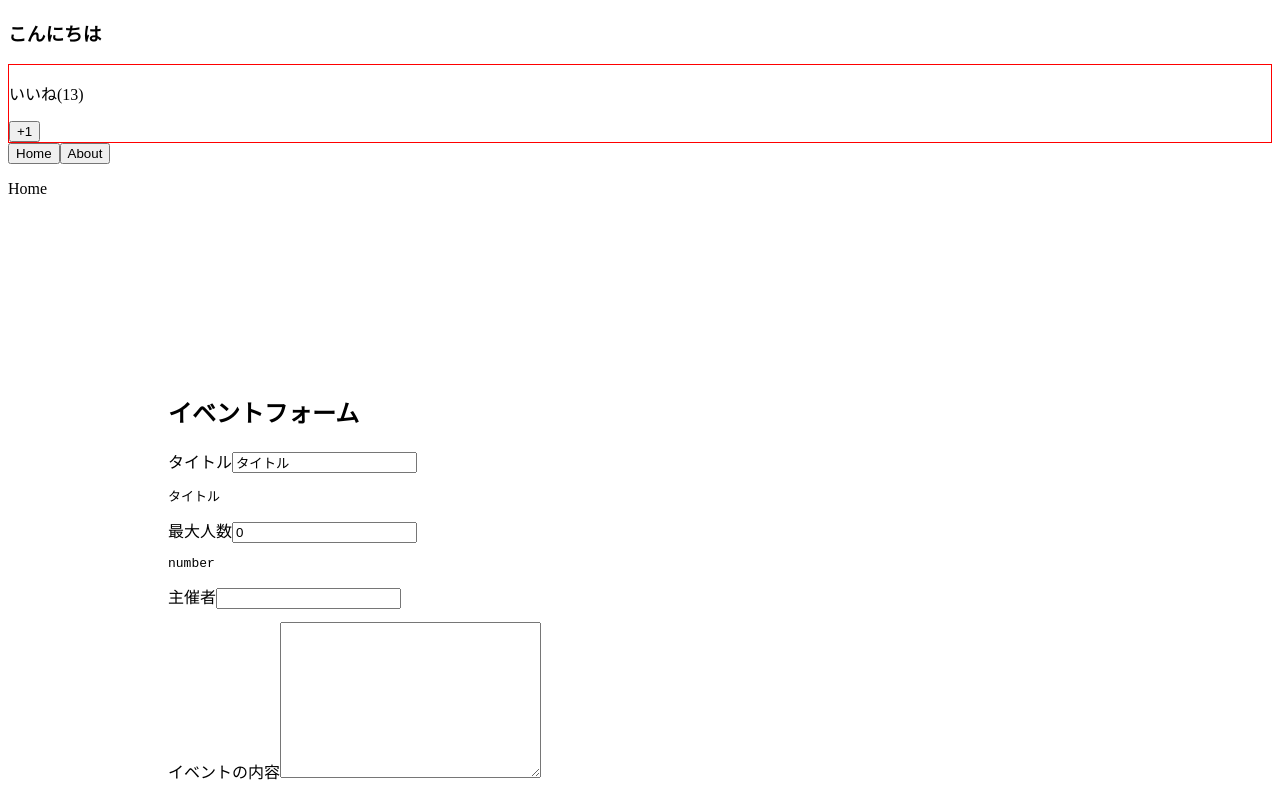
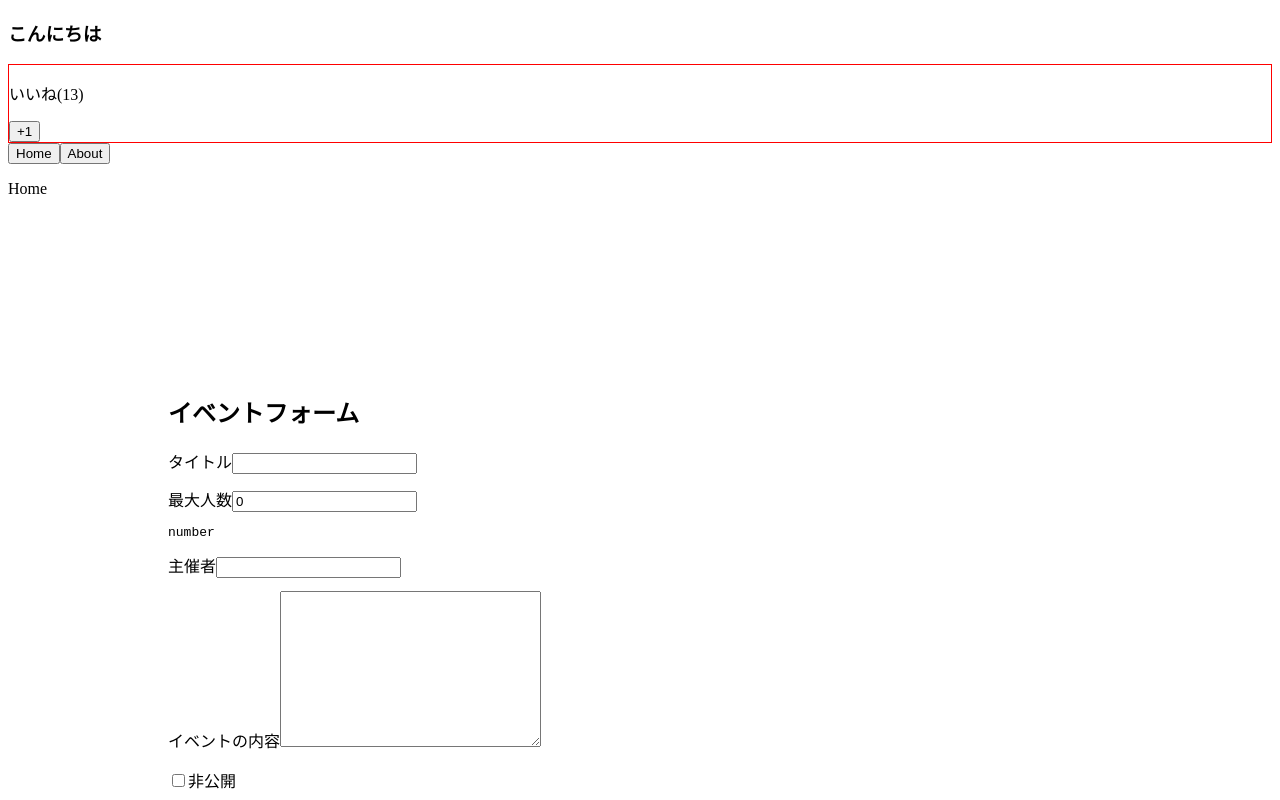
Before and after one commit to Yasunori-aloha/Vuejs-training, a Vue app in the folder vuejs-training-project/: page / in a window 1280 px wide. Shown: the top 800 px of the page. Built offline with nearby package versions, Linux system fonts and the light colour scheme.

Commit message:
コンポーネントに対して'v-model'を使用する方法

```diff
--- a/vuejs-training-project/src/App.vue
+++ b/vuejs-training-project/src/App.vue
@@ -39,9 +39,8 @@
     <Home v-if="currentComponent === 'Home'"></Home> -->
     <div style='padding: 10rem;'>
       <h2>イベントフォーム</h2>
-      <label for='title'>タイトル</label>
-      <input id='title' type='text' v-model.lazy="eventData.title">
-      <pre>{{eventData.title}}</pre>
+      <EventTitle v-model="eventData.title"></EventTitle>
+      <!-- <EventTitle :value='eventData.title' @input='eventData.title = $event'></EventTitle> -->
 
       <label for='maxNumber'>最大人数</label>
       <input id='maxNumber' type='number' v-model.number="eventData.maxNumber">
@@ -92,6 +91,7 @@
 import LikeHeader from './components/LikeHeader.vue'
 import About from './components/About.vue'
 import Home from './components/Home.vue'
+import EventTitle from './components/EventTitle.vue'
 
 export default {
   data() {
@@ -101,7 +101,7 @@ export default {
       currentComponent: 'Home',
       locations: ['東京', '大阪', '名古屋'],
       eventData:{
-        title: 'タイトル',
+        title: '',
         maxNumber: 0,
         host: '',
         detail: '',
@@ -116,7 +116,8 @@ export default {
   components:{
     LikeHeader,
     About,
-    Home
+    Home,
+    EventTitle
   },
   methods: {
     incrementNumber(value){
--- /dev/null
+++ b/vuejs-training-project/src/components/EventTitle.vue
@@ -0,0 +1,15 @@
+<template>
+  <div>
+    <label for='title'>タイトル</label>
+    <!-- 'v-model'は'v-bind'でタグにデータを結びつけ、'v-on'で入力があった時等に結びつけたデータの値を変更している。 -->
+    <input id='title' type="text" :value="value" @change='$emit("input", $event.target.value)'>
+    <!-- <input id='title' type='text' v-model.lazy="eventData.title"> -->
+    <pre>{{ value }}</pre>
+  </div>
+</template>
+
+<script>
+export default {
+  props:['value']
+}
+</script>
```
